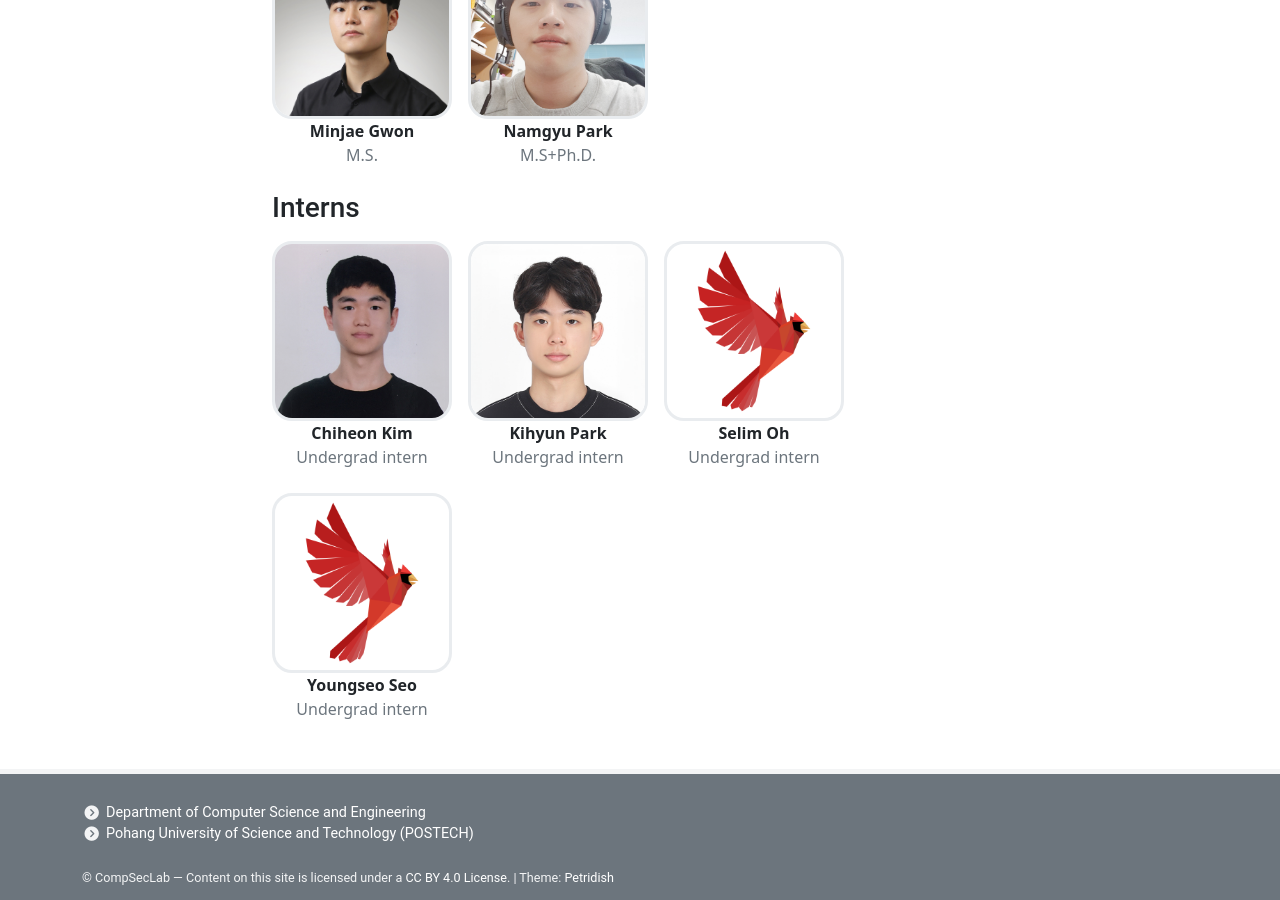
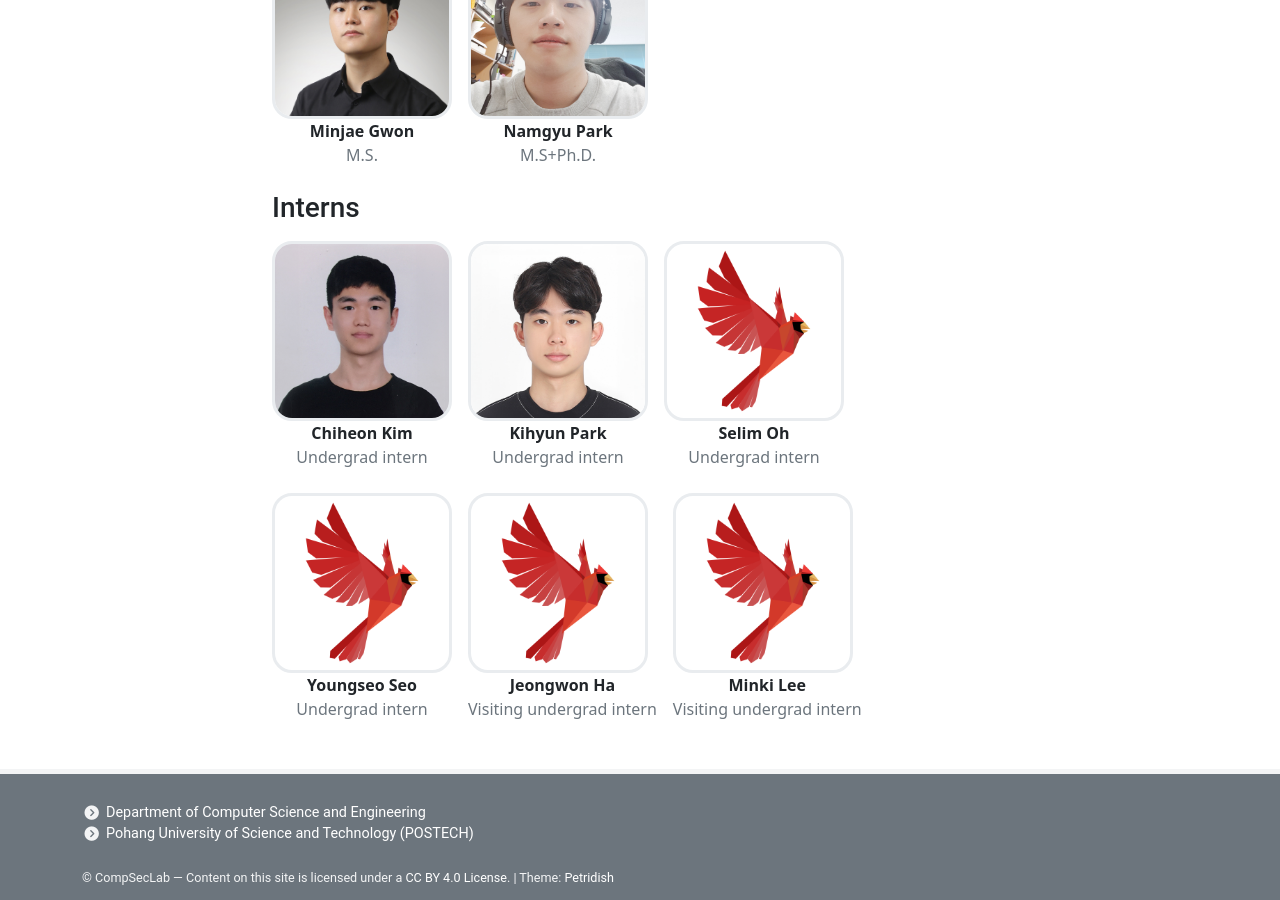
Before and after one commit to postech-compsec/postech-compsec.github.io, a Jekyll site: the page built from pages/people.md, in a window 1280 px wide and 900 px high, scrolled down 647 px. Built offline with Jekyll 4.4.1, drawn with Linux system fonts in a browser that asks for light colours; nearby versions of some CDN libraries.

Commit message:
add visiting interns

```diff
--- a/_data/people.yml
+++ b/_data/people.yml
@@ -41,6 +41,15 @@ interns:
   image: assets/people/default.png
   site: #
 
+- name: Jeongwon Ha
+  role: Visiting undergrad intern
+  image: assets/people/default.png
+  site: #
+
+- name: Minki Lee
+  role: Visiting undergrad intern
+  image: assets/people/default.png
+  site: #
 
 # - name: John Doe
   # role: Ph.D.
```
Also changed, not shown: pages/home.md (+1 -0 lines).
